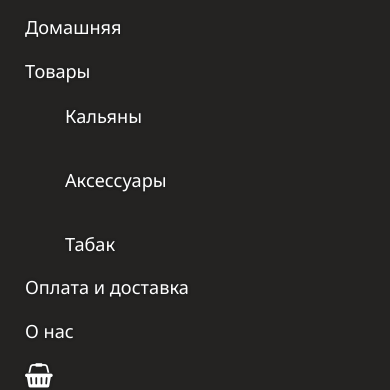
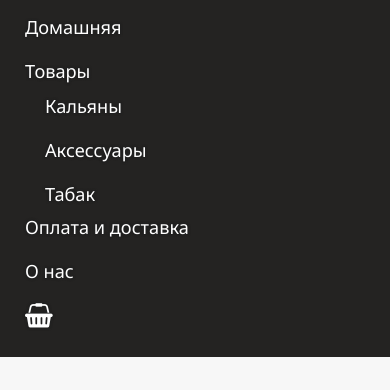
Before and after one commit to BurningMonkey/burningmonkey.github.io, a plain HTML site: page index.html in a window 390 px wide. Shown: the part 155-545 px from the top of the page. Drawn offline with Linux system fonts and the light colour scheme.

Commit message:
Update style.css

```diff
--- a/styles/style.css
+++ b/styles/style.css
@@ -333,6 +333,9 @@
       background-color:transparent;
       margin:-35px 0 15px 20px;
      }
+ #banner .sub-menu li{
+     padding: 0px;
+     }
   .social, .contacts {
        text-align: center ! important
             ; }
```
